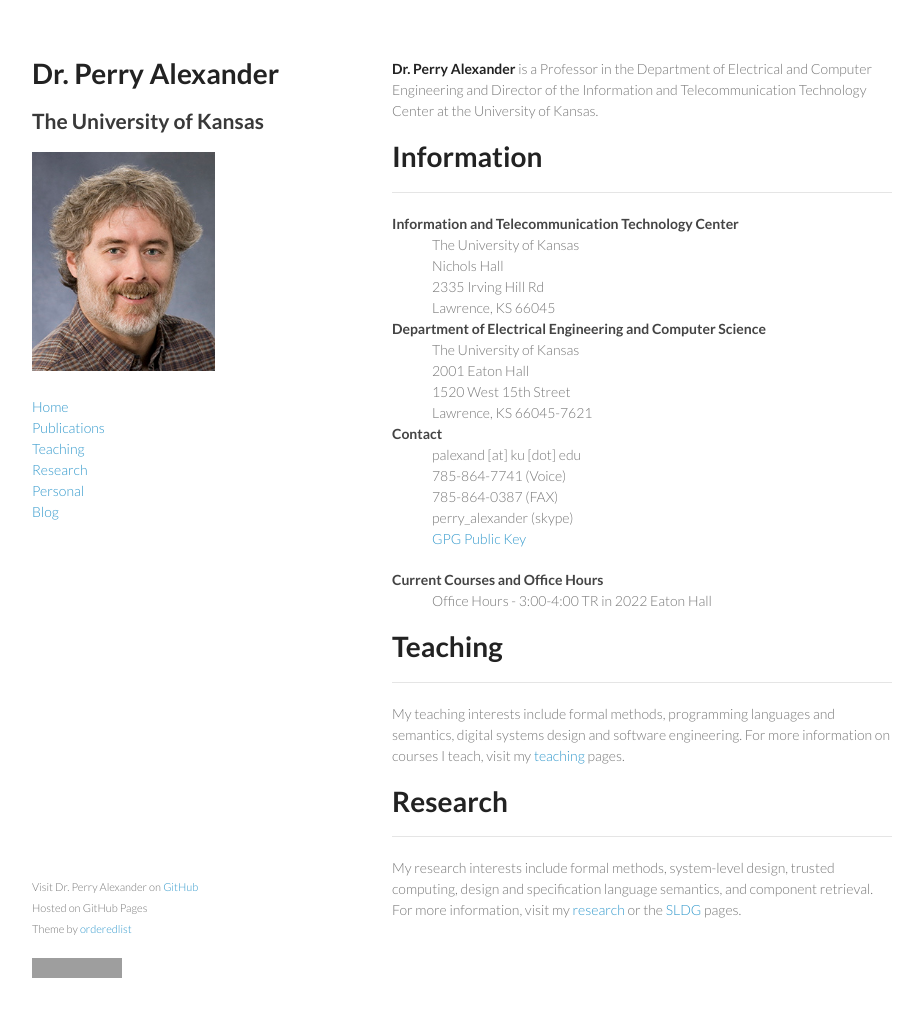
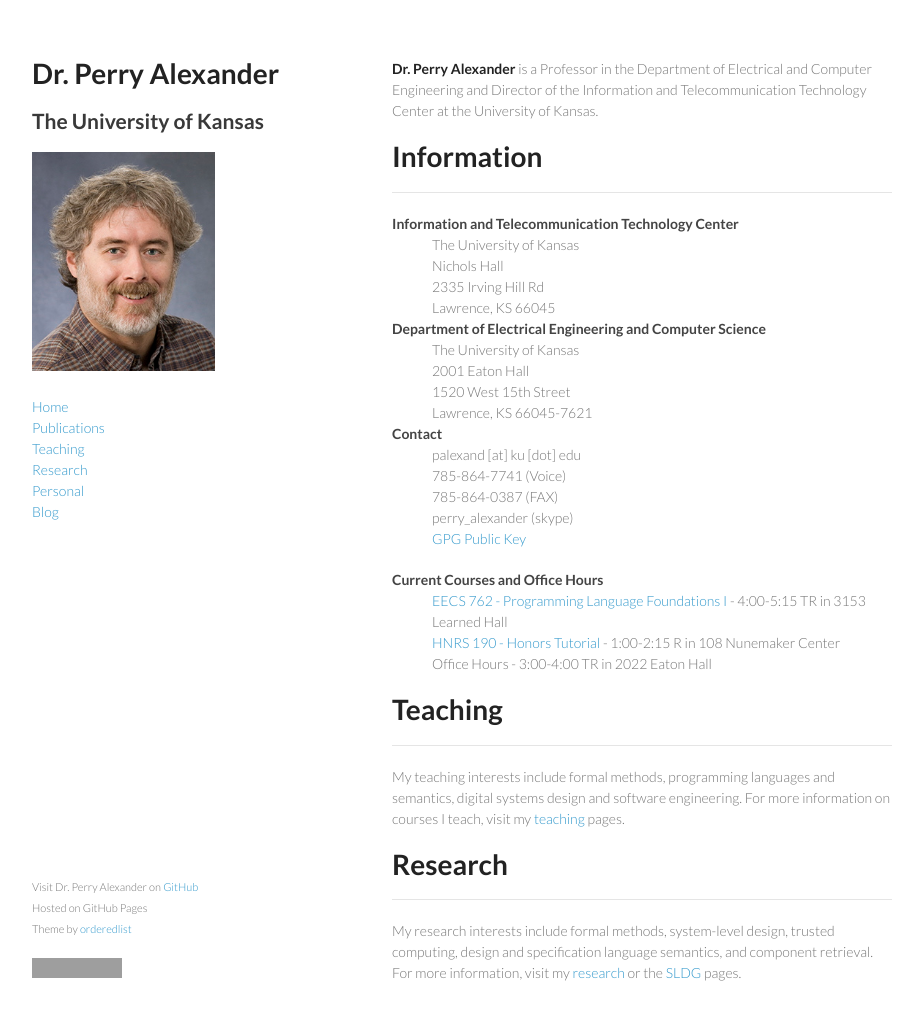
Before and after one commit to palexand/palexand.github.io, a Jekyll site: the page built from index.md, in a window 1280 px wide and 1053 px high. Shown: the top 1020 px of the window, without its empty margins (178-1101 px from the left). Built offline with Jekyll 4.4.1, drawn with Linux system fonts in a browser that asks for light colours; grey boxes are pictures that could not be loaded.

Commit message:
adding course info for fall

```diff
--- a/_data/teaching.yml
+++ b/_data/teaching.yml
@@ -14,6 +14,8 @@
   github: palexand
   repo: eecs762
   description: Programming Language Fundamentals is an introduction to the semantics of programming languages. The course will present modern approaches for defining dynamic and static semantics as well as verifying definitions and implementing interpreters. We will start with dynamic semantics defining languages using operational, denotational, and axiomatic semantics. We will then overview domain theory and being looking at static semantics and types. The course concentrates on pragmatic issues and requires both specification and verification of semantics and implementation of interpreters.
+  when: 4:00-5:15 TR
+  where: 3153 Learned Hall
 
 - name: EECS 755 - Software Requirements Modeling
   github: palexand
@@ -24,3 +26,5 @@
   github: palexand
   repo: hnrs190
   description: The Freshman Honors Tutorial is a one hour class introducing freshman honors program students to research and KU.  My section looks at the early days of computing focusing on how computing came to be and why.  We look at work by the major early computing scholars and put their work in the context of World War II.  We also look a that the limitations of computing and what we know about what can and cannot be computed mechanically
+  when: 1:00-2:15 R
+  where: 108 Nunemaker Center
```
